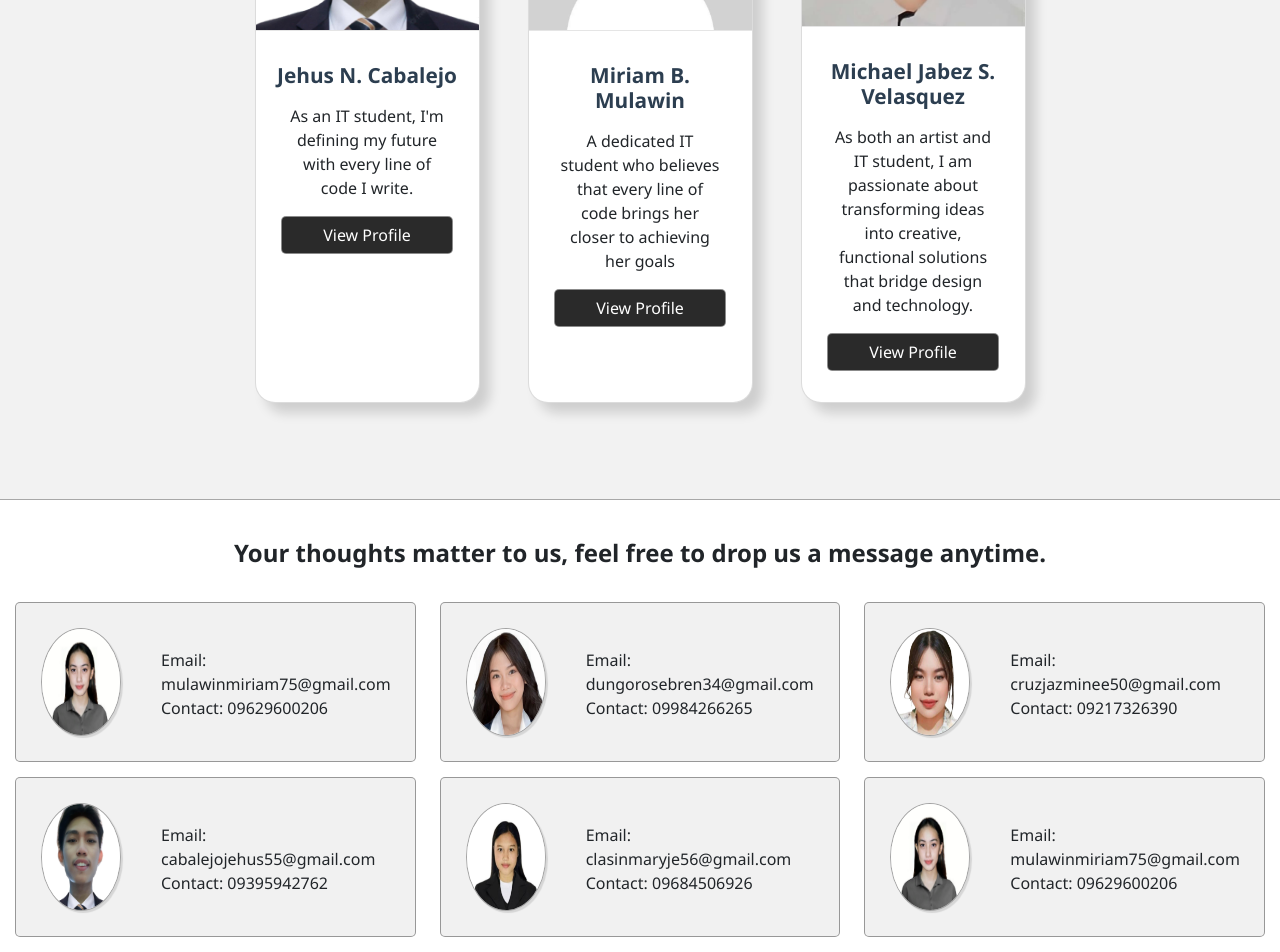
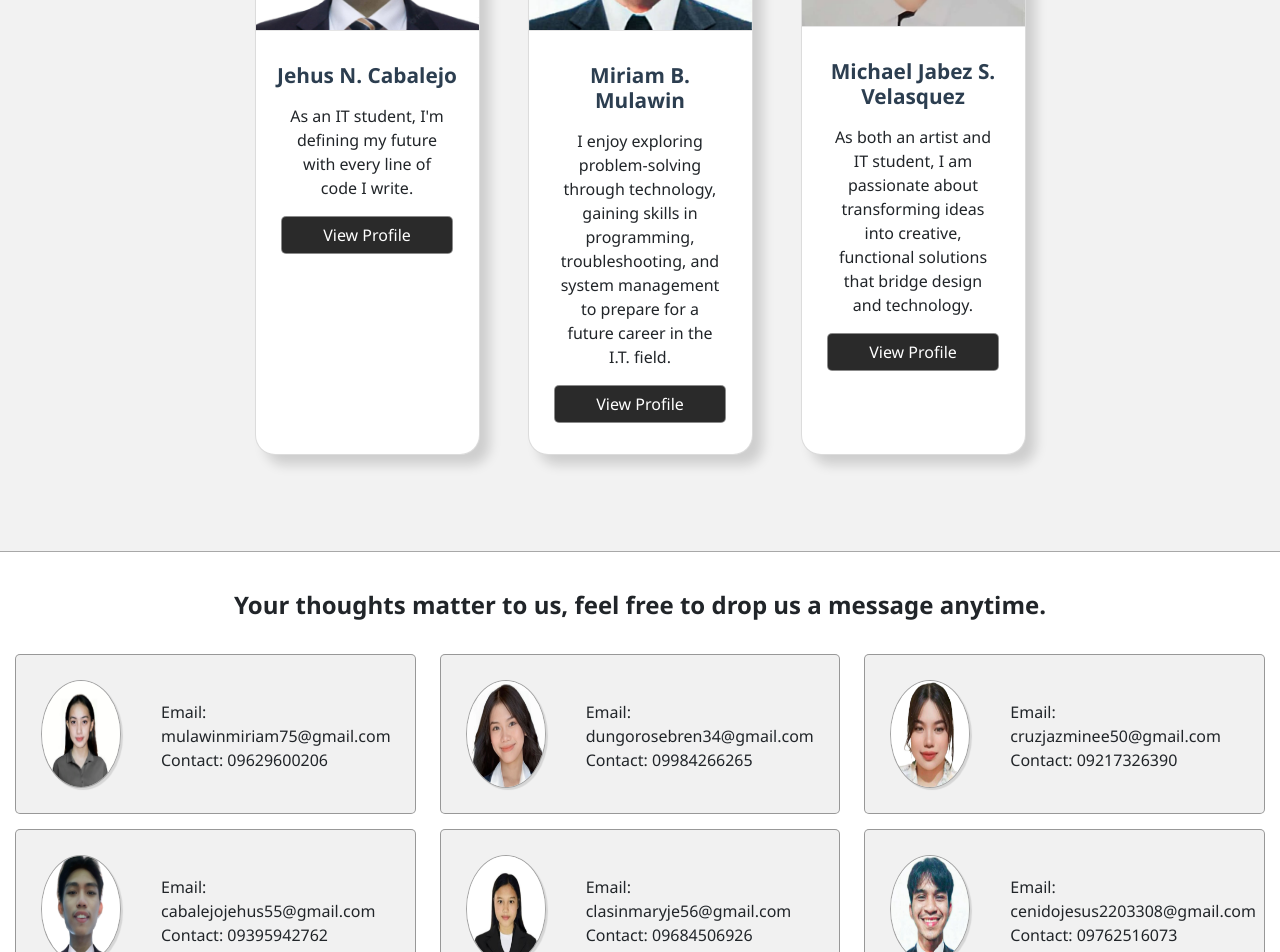
Before and after one commit to miriammulawin/GROUP-PROJECT, a React app: page / in a window 1280 px wide. Shown: the part 1660-2612 px from the top of the page. Built offline with nearby package versions, Linux system fonts and the light colour scheme; the HTML template or start-up script is replaced by a standard one.

Commit message:
modified:   src/About.jsx 	modified:   src/Contact.jsx 	deleted:    src/img/jc.jpeg 	new file:   src/img/jc.jpg

```diff
--- a/src/About.jsx
+++ b/src/About.jsx
@@ -7,6 +7,7 @@ import rose from "./img/rose.jpg";
 import jii from "./img/jii.jpg";
 import je from "./img/je.jpg";
 import mj from "./img/mj.jpg";
+import jc from "./img/jc.jpg";
 
 function About() {
 return (
@@ -108,12 +109,13 @@ return (
           {/* CENIDO */}
           <div className="col-md-3 col-sm-6">
             <div className="card">
-              <img src={im1} alt="" className="image card-img-top" />
+              <img src={jc} alt="" className="image card-img-top" />
               <div className="card-body text-center mt-3 bdy ">
                 <h6>Miriam B. Mulawin</h6>
                 <p className="description px-3 mt-3">
-                  A dedicated IT student who believes that every line of code
-                  brings her closer to achieving her goals
+                  I enjoy exploring problem-solving through technology, gaining
+                  skills in programming, troubleshooting, and system management
+                  to prepare for a future career in the I.T. field.
                 </p>
                 <button className="btn">View Profile</button>
               </div>
--- a/src/Contact.jsx
+++ b/src/Contact.jsx
@@ -8,6 +8,7 @@ import rose from "./img/rose.jpg";
 import jii from "./img/jii.jpg";
 import je from "./img/je.jpg";
 import mj from "./img/mj.jpg";
+import jc from "./img/jc.jpg";
 
 function Contact() {
   return (
@@ -27,7 +28,8 @@ function Contact() {
                   anong name ng image na inimport nyo */}
                   <img src={mir} alt="" />
                   <div className="info">
-                    <p>Email: mulawinmiriam75@gmail.com Contact: 09629600206</p>
+                    <p>Email: mulawinmiriam75@gmail.com <br></br>
+                    Contact: 09629600206</p>
                   </div>
                 </div>
               </div>
@@ -36,7 +38,8 @@ function Contact() {
                 <div className="contact-card">
                   <img src={rose} alt="" />
                   <div className="info">
-                    <p>Email: dungorosebren34@gmail.com Contact: 09984266265</p>
+                    <p>Email: dungorosebren34@gmail.com <br></br>
+                    Contact: 09984266265</p>
                   </div>
                 </div>
               </div>
@@ -45,7 +48,8 @@ function Contact() {
                 <div className="contact-card">
                   <img src={jaz} alt="" />
                   <div className="info">
-                    <p>Email: cruzjazminee50@gmail.com Contact: 09217326390</p>
+                    <p>Email: cruzjazminee50@gmail.com <br></br>
+                    Contact: 09217326390</p>
                   </div>
                 </div>
               </div>
@@ -60,7 +64,8 @@ function Contact() {
                 <div className="contact-card">
                   <img src={jii} alt="" />
                   <div className="info">
-                    <p>Email: cabalejojehus55@gmail.com Contact: 09395942762</p>
+                    <p>Email: cabalejojehus55@gmail.com <br></br>
+                    Contact: 09395942762</p>
                   </div>
                 </div>
               </div>
@@ -69,16 +74,18 @@ function Contact() {
                 <div className="contact-card">
                   <img src={je} alt="" />
                   <div className="info">
-                    <p>Email: clasinmaryje56@gmail.com Contact: 09684506926</p>
+                    <p>Email: clasinmaryje56@gmail.com <br></br>
+                    Contact: 09684506926</p>
                   </div>
                 </div>
               </div>
 
               <div className="col-md-4">
                 <div className="contact-card">
-                  <img src={mir} alt="" />
+                  <img src={jc} alt="" />
                   <div className="info">
-                    <p>Email: mulawinmiriam75@gmail.com Contact: 09629600206</p>
+                    <p>Email: cenidojesus2203308@gmail.com <br></br>
+                    Contact: 09762516073</p>
                   </div>
                 </div>
               </div>
@@ -93,7 +100,8 @@ function Contact() {
                 <div className="contact-card">
                   <img src={mj} alt="" />
                   <div className="info">
-                    <p>Email: velasquezmichaeljabez24@gmail.com Contact: 099195873366</p>
+                    <p>Email: velasquezmichaeljabez24@gmail.com <br></br>
+                    Contact: 099195873366</p>
                   </div>
                 </div>
               </div>
```
Also changed, not shown: src/img/jc.jpeg (deleted), src/img/jc.jpg (added).
